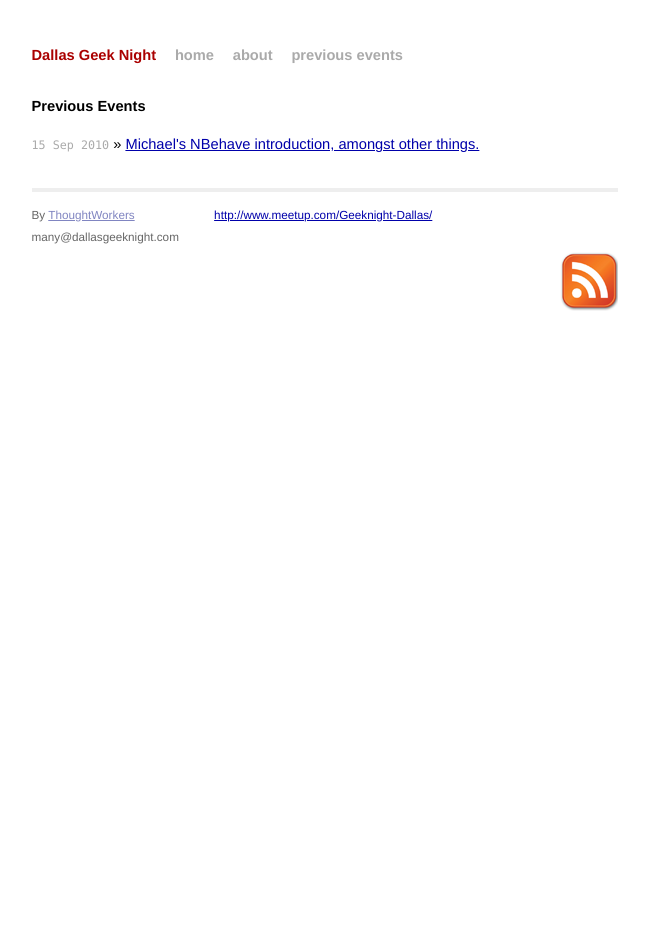
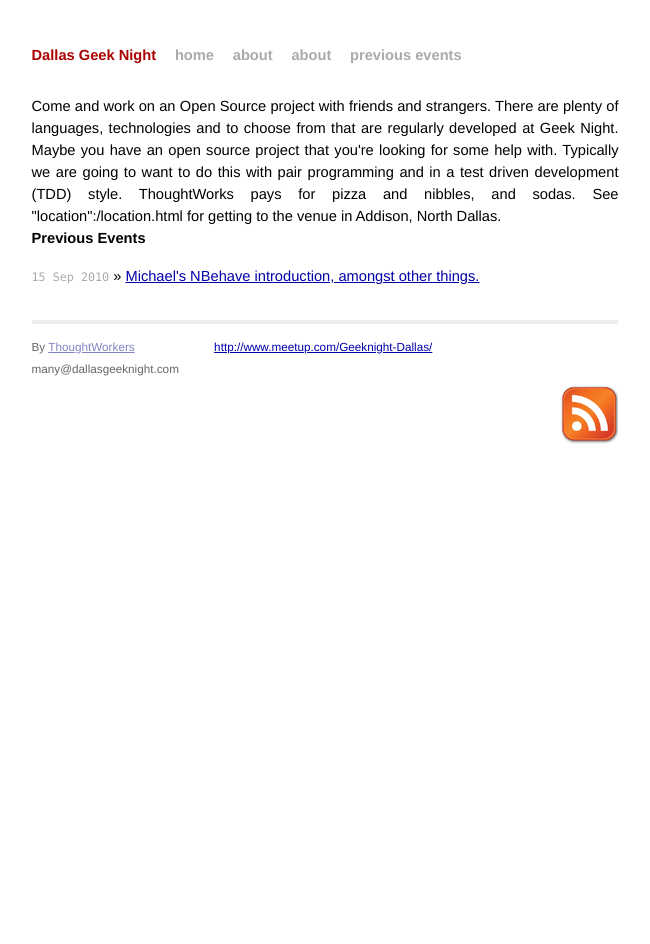
Before and after one commit to dallasgeeknight/dallasgeeknight.github.com, a Jekyll site: the page built from index.html, in a window 1280 px wide. Shown: the whole page, without its empty margins (315-965 px from the left). Built offline with Jekyll 4.4.1, drawn with Linux system fonts in a browser that asks for light colours.

Commit message:
more words

```diff
--- a/_layouts/default.html
+++ b/_layouts/default.html
@@ -21,6 +21,7 @@
     <a href="/">Dallas Geek Night</a>
     <a class="extra" href="/">home</a>
     <a class="extra" href="/about.html">about</a>
+    <a class="extra" href="/location.html">about</a>
     <a class="extra" href="/previous/">previous events</a>
   </div>
 
--- a/index.html
+++ b/index.html
@@ -2,6 +2,10 @@
 layout: default
 title: Dallas Geek Night
 ---
+
+Come and work on an Open Source project with friends and strangers.  There are plenty of languages, technologies and to choose from that are regularly developed at Geek Night.  Maybe you have an open source project that you're looking for some help with.  Typically we are going to want to do this with pair programming and in a test driven development (TDD) style.
+
+ThoughtWorks pays for pizza and nibbles, and sodas. See "location":/location.html for getting to the venue in Addison, North Dallas.
 
 <div id="home">
 
```
Also changed, not shown: location.textile (added, +8 -0 lines), atom.xml (line endings or trailing spaces).
